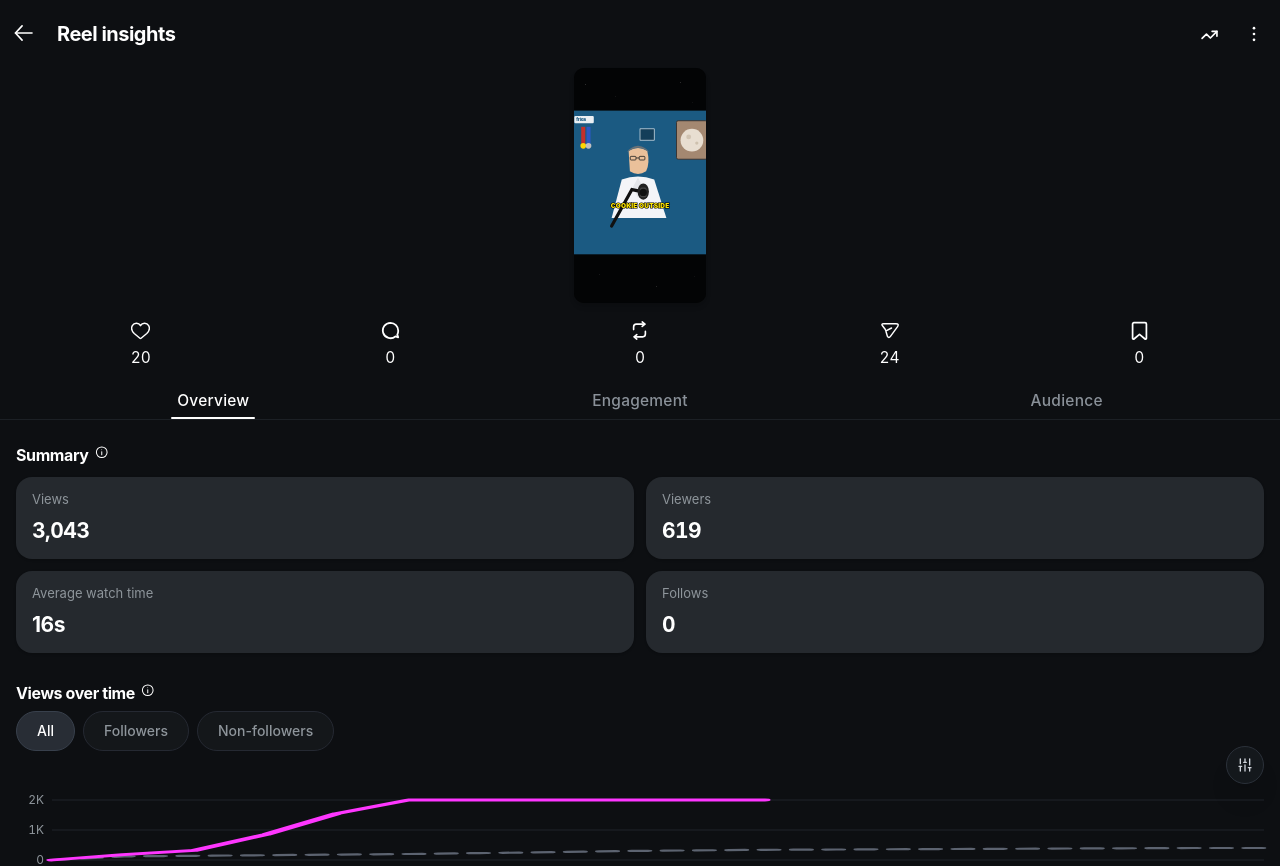
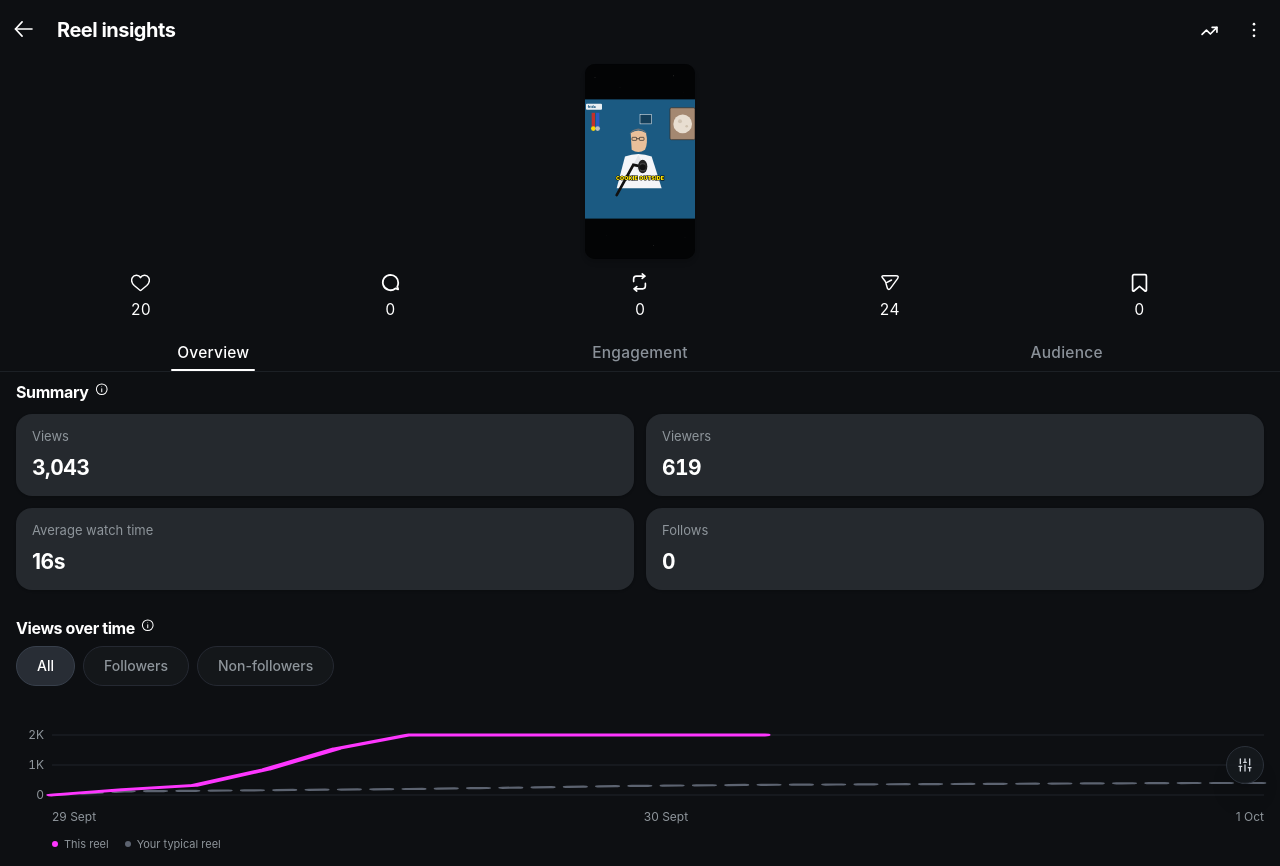
Before and after one commit to privatechat-teamofficial/Instagram-reel-insight-editor-, a React (Vite) app: page / in a window 1280 px wide. Shown: the top 866 px of the page. Built offline with nearby package versions, Linux system fonts and the light colour scheme; a web font is replaced by a local one.

Commit message:
refactor: update UI layout and increment version
- Standardize vertical spacing across tab components
- Refine header padding and preview image dimensions
- Bump version to 2.0 for Android build

```diff
--- a/src/components/AudienceTab.tsx
+++ b/src/components/AudienceTab.tsx
@@ -84,7 +84,7 @@ export const AudienceTab: React.FC = () => {
   };
 
   return (
-    <div className="flex flex-col gap-4 px-4 pt-[27px] pb-14 w-full text-white select-none bg-[#0d0f12]">
+    <div className="flex flex-col gap-4 px-4 pt-3 pb-14 w-full text-white select-none bg-[#0d0f12]">
       {/* 1. Who viewed your reel - positioned at exact same place and font size as 'Actions after viewing' in EngagementTab */}
       <section className="flex flex-col gap-2">
         <div className="flex items-center gap-1.5 text-[16px] font-bold text-white tracking-tight leading-none">
--- a/src/components/EngagementTab.tsx
+++ b/src/components/EngagementTab.tsx
@@ -36,7 +36,7 @@ export const EngagementTab: React.FC = () => {
   }, '');
 
   return (
-    <div className="flex flex-col gap-5 px-4 pt-[27px] pb-14 w-full text-white select-none bg-[#0d0f12]">
+    <div className="flex flex-col gap-4 px-4 pt-3 pb-14 w-full text-white select-none bg-[#0d0f12]">
       {/* 1. Actions after viewing */}
       <section className="flex flex-col gap-2">
         <div className="flex items-center gap-1.5 text-[16px] font-bold text-white tracking-tight leading-none">
--- a/src/components/Header.tsx
+++ b/src/components/Header.tsx
@@ -14,9 +14,9 @@ export const Header: React.FC = () => {
 
   return (
     <div
-      className="relative bg-[#0d0f12] select-none shrink-0 px-4 pb-2"
+      className="sticky top-0 z-30 bg-[#0d0f12] select-none shrink-0 px-4 pb-2"
       style={{
-        paddingTop: 'calc(0.75rem + env(safe-area-inset-top, 0px))',
+        paddingTop: 'calc(0.5rem + env(safe-area-inset-top, 0px))',
       }}
     >
       {/* Header bar matching Instagram Reel insights:
--- a/src/components/OverviewTab.tsx
+++ b/src/components/OverviewTab.tsx
@@ -92,7 +92,7 @@ export const OverviewTab: React.FC = () => {
   }, '');
 
   return (
-    <div className="flex flex-col gap-4.5 px-4 pt-[27px] pb-14 w-full text-white select-none bg-[#0d0f12]">
+    <div className="flex flex-col gap-4 px-4 pt-3 pb-14 w-full text-white select-none bg-[#0d0f12]">
       {/* 1. Summary Section */}
       <section className="flex flex-col gap-3.5">
         <div className="flex items-center gap-1.5 text-[16px] font-bold text-white tracking-tight leading-none">
--- a/src/components/ReelMediaHeader.tsx
+++ b/src/components/ReelMediaHeader.tsx
@@ -15,10 +15,10 @@ export const ReelMediaHeader: React.FC = () => {
 
   return (
     <div className="flex flex-col items-center pt-1 pb-1.5 px-3 select-none shrink-0 bg-[#0d0f12]">
-      {/* Reel Preview: ~132 × 235px (9:16) matching Instagram reference scale */}
+      {/* Reel Preview: ~110 × 195px (9:16) matching Instagram reference scale */}
       <div
         onClick={() => isEditMode && setIsMediaModalOpen(true)}
-        className={`relative w-[132px] h-[235px] aspect-[9/16] rounded-[10px] overflow-hidden bg-[#030405] mb-3.5 shadow-md transition-shadow duration-150 shrink-0 ${
+        className={`relative w-[110px] h-[195px] aspect-[9/16] rounded-[10px] overflow-hidden bg-[#030405] mb-2.5 shadow-md transition-shadow duration-150 shrink-0 ${
           isEditMode ? 'cursor-pointer ring-2 ring-[#ec008c]' : ''
         }`}
         title={isEditMode ? 'Click to change media' : undefined}
```
Also changed, not shown: 5 other files (tests, documents, lock files or other folders).
